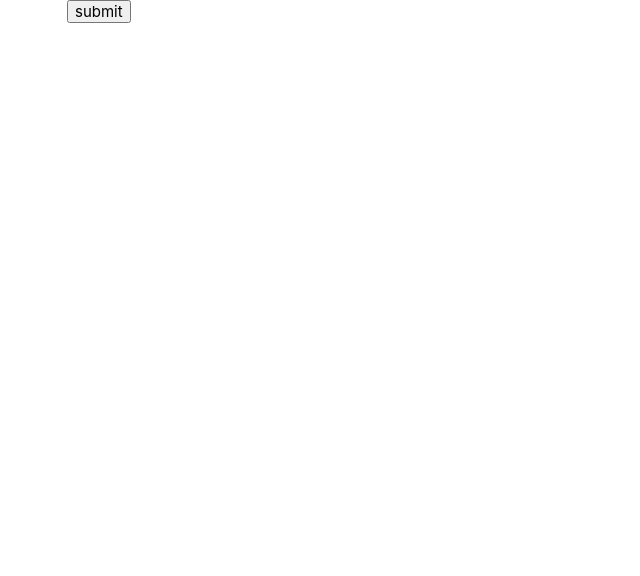
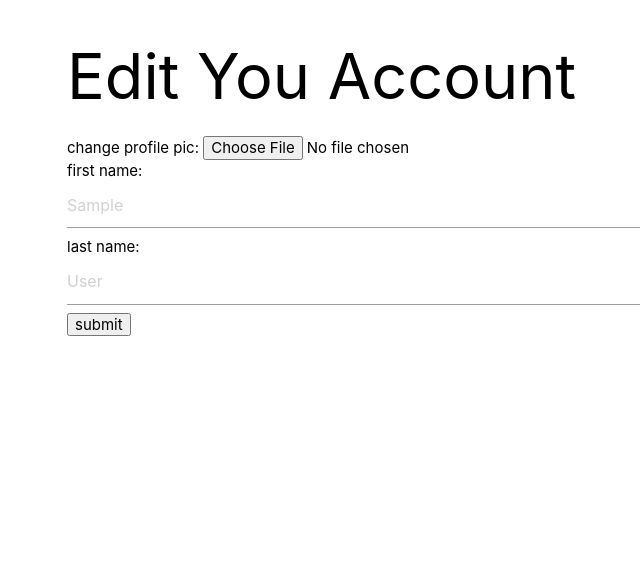
Before and after one commit to BrandonSamaroo/Quizle, a Django app: page /accounts/profile/edit/ in a window 1280 px wide. Shown: the part 128-704 px from the top of the page, without its empty margins (125-765 px from the left). Run offline with Django 4.2, Linux system fonts and the light colour scheme; the visitor is signed in with stand-in values (Sample User, id 1).

Commit message:
finished edit and view profile and view scores

```diff
--- a/main_app/models.py
+++ b/main_app/models.py
@@ -31,6 +31,6 @@ class Question(models.Model):
     option4 = models.CharField(max_length=30)
 
 class UserExtras(models.Model):
-    profilePic = models.ImageField(upload_to ='images/quizes/', default='images/profiles/default_profile.jpg')
+    profilePic = models.ImageField(upload_to ='images/profiles/', default='images/profiles/default_profile.jpg')
     followedTopics = models.ManyToManyField(Topic)
     user = models.OneToOneField(User, on_delete=models.CASCADE)
--- a/main_app/templates/main_app/play_quiz.html
+++ b/main_app/templates/main_app/play_quiz.html
@@ -3,6 +3,7 @@
 {% block content %}
 
 <h1>Play {{quiz.name}}</h1>
+<img src="{{quiz.picture.url}}" alt="">
 
 <form action="{% url 'play_quiz_post' quiz.id%}" method="post" enctype= "multipart/form-data">
     {% csrf_token %}
--- a/main_app/templates/main_app/profile_edit.html
+++ b/main_app/templates/main_app/profile_edit.html
@@ -2,8 +2,13 @@
 {% block title %} Edit {{user.username}} {% endblock %}
 {% block content %}
 
-<form action="{% url 'profile_edit_post' %}" method="post">
+<h1>Edit You Account</h1>
+
+<form action="{% url 'profile_edit_post' %}" method="post" enctype= "multipart/form-data">
     {% csrf_token %}
+    change profile pic: <input type="file" id="img" name="img" accept="image/*"> <br>
+    first name: <input type="text" name="first_name" placeholder="{{user.first_name}}"> <br>
+    last name: <input type="text" name="last_name" placeholder="{{user.last_name}}"> <br>
     <input type="submit" value="submit">
 </form>
 
--- a/main_app/urls.py
+++ b/main_app/urls.py
@@ -9,7 +9,7 @@ urlpatterns = [
     path("", views.home, name="home"),
     path("accounts/profile/<int:user_id>", views.profile, name="profile"),
     path("accounts/profile/edit/", views.profile_edit, name="profile_edit"),
-    path("accounts/profile/edit/", views.profile_edit_post, name="profile_edit_post"),
+    path("accounts/profile/edit/post", views.profile_edit_post, name="profile_edit_post"),
     path("topics/", views.Topics.as_view(), name="topics"),
     path("search/", views.search, name="search"),
     path("createquiz/", views.create_quiz, name="create_quiz"),
--- a/main_app/views.py
+++ b/main_app/views.py
@@ -1,4 +1,5 @@
 from pyexpat import model
+import re
 from django.shortcuts import render, redirect
 from django.http import HttpResponse
 from .models import Topic,Quiz,Score,Question, UserExtras
@@ -9,8 +10,6 @@ from django.contrib.auth.forms import UserCreationForm
 from django.contrib.auth import login
 from django.contrib.auth.decorators import login_required
 from django.contrib.auth.mixins import LoginRequiredMixin
-from django.urls import reverse
-
 
 # Use @login_required for functions
 # Pass LoginRequiredMixin as a parameter for classes
@@ -147,4 +146,14 @@ def profile_edit(request):
 
 @login_required
 def profile_edit_post(request):
-    return reverse("profile", kwargs={"user_id": request.user.id})
+    userextras = UserExtras.objects.get(user=request.user.id)
+    if request.FILES:
+        userextras.profilePic = request.FILES['img']
+        userextras.save()
+    if request.POST['first_name'] != '' or request.user.first_name:
+        request.user.first_name =  request.POST['first_name']
+        request.user.save()
+    if request.POST['last_name'] != '' or request.user.first_name:
+        request.user.last_name =  request.POST['last_name']
+        request.user.save()
+    return redirect(f"/accounts/profile/{request.user.id}")
```
Also changed, not shown: main_app/templates/main_app/quiz_score.html (+6 -1 lines), media/images/profiles/me.jpg (added).
